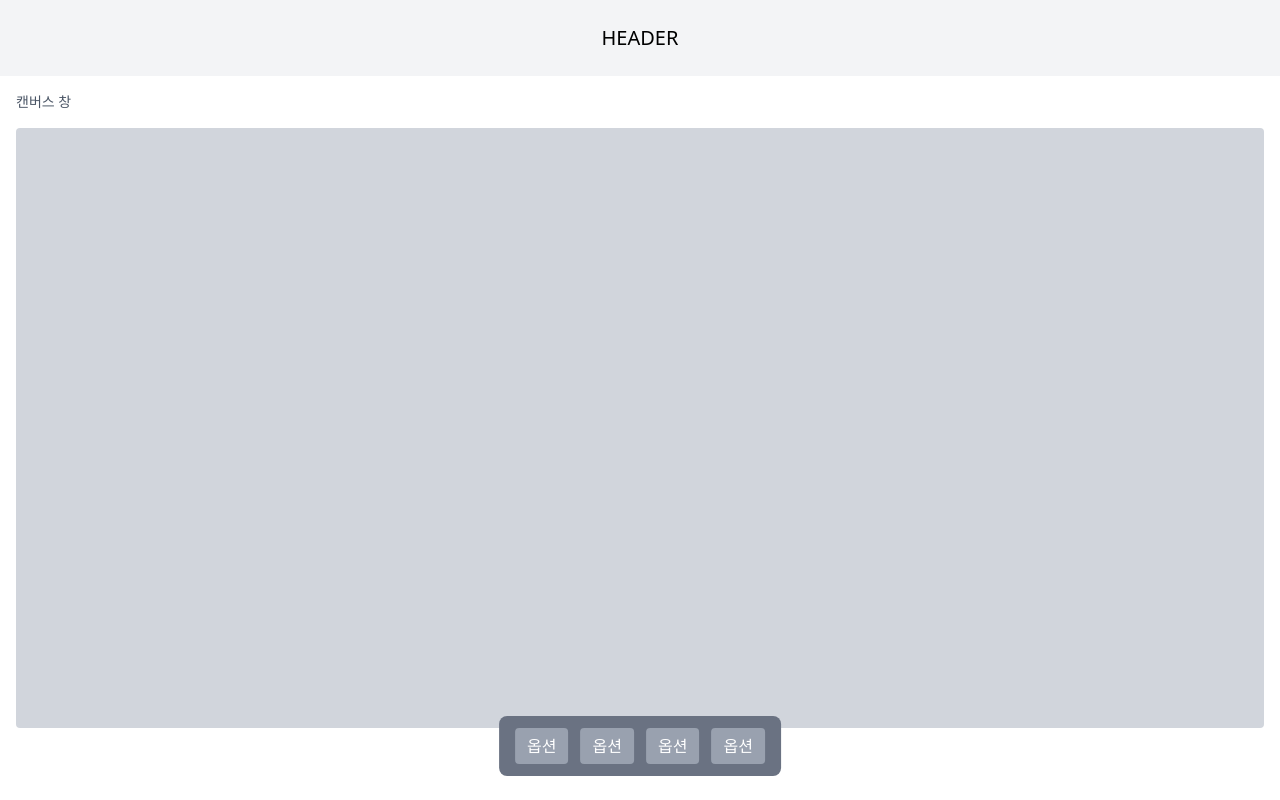
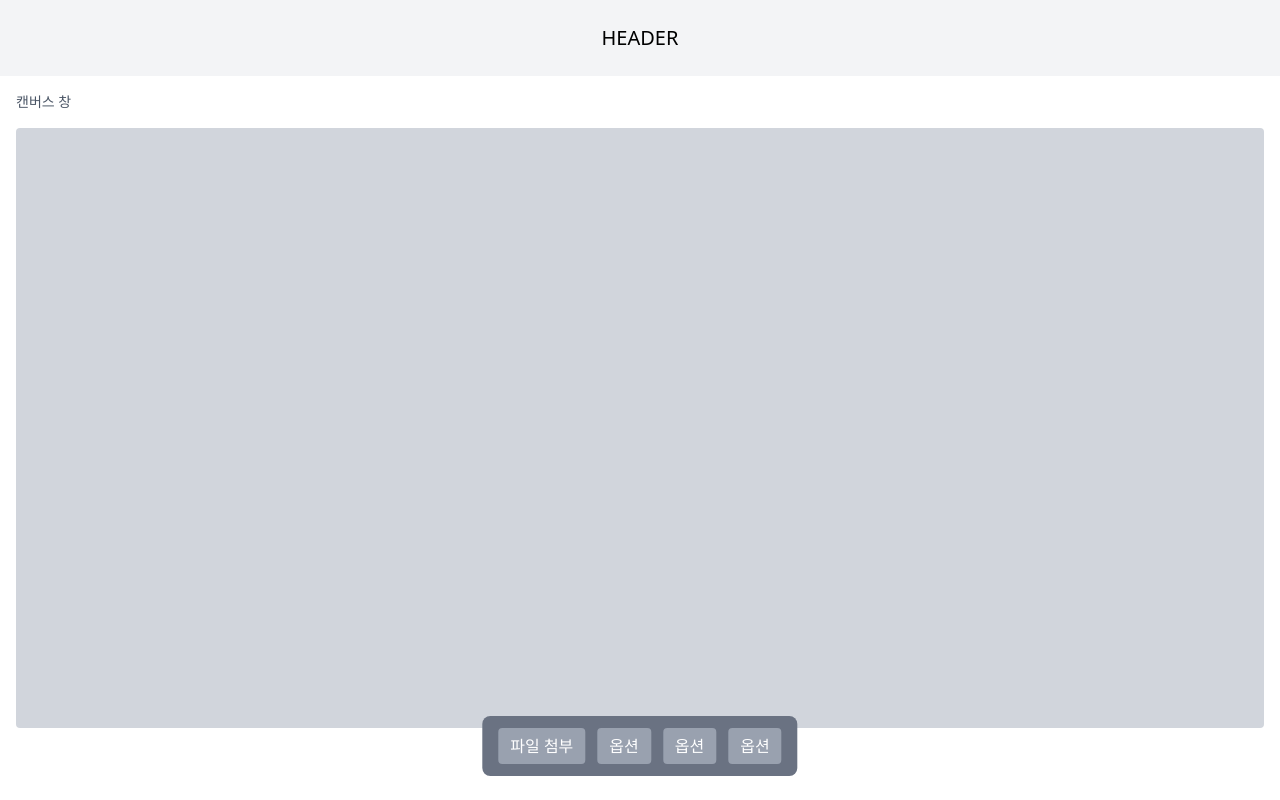
Before and after one commit to kxb2/frontend, a Next.js app: page /canvas in a window 1280 px wide. Built offline with nearby package versions, Linux system fonts and the light colour scheme.

Commit message:
feat: 캔버스 파일 추가 기초 기능 구현 #8

```diff
--- a/app/canvas/_components/toolbar.tsx
+++ b/app/canvas/_components/toolbar.tsx
@@ -1,7 +1,10 @@
 export default function Toolbar() {
   return (
     <div className="fixed bottom-6 left-1/2 -translate-x-1/2 z-50 flex gap-3 bg-gray-500 text-white rounded-lg px-4 py-3">
-      <button className="px-3 py-1.5 bg-gray-400 rounded">옵션</button>
+      <label className="px-3 py-1.5 bg-gray-400 rounded cursor-pointer">
+        파일 첨부
+        <input type="file" accept="image/*,video/*" className="hidden" />
+      </label>
       <button className="px-3 py-1.5 bg-gray-400 rounded">옵션</button>
       <button className="px-3 py-1.5 bg-gray-400 rounded">옵션</button>
       <button className="px-3 py-1.5 bg-gray-400 rounded">옵션</button>
```
